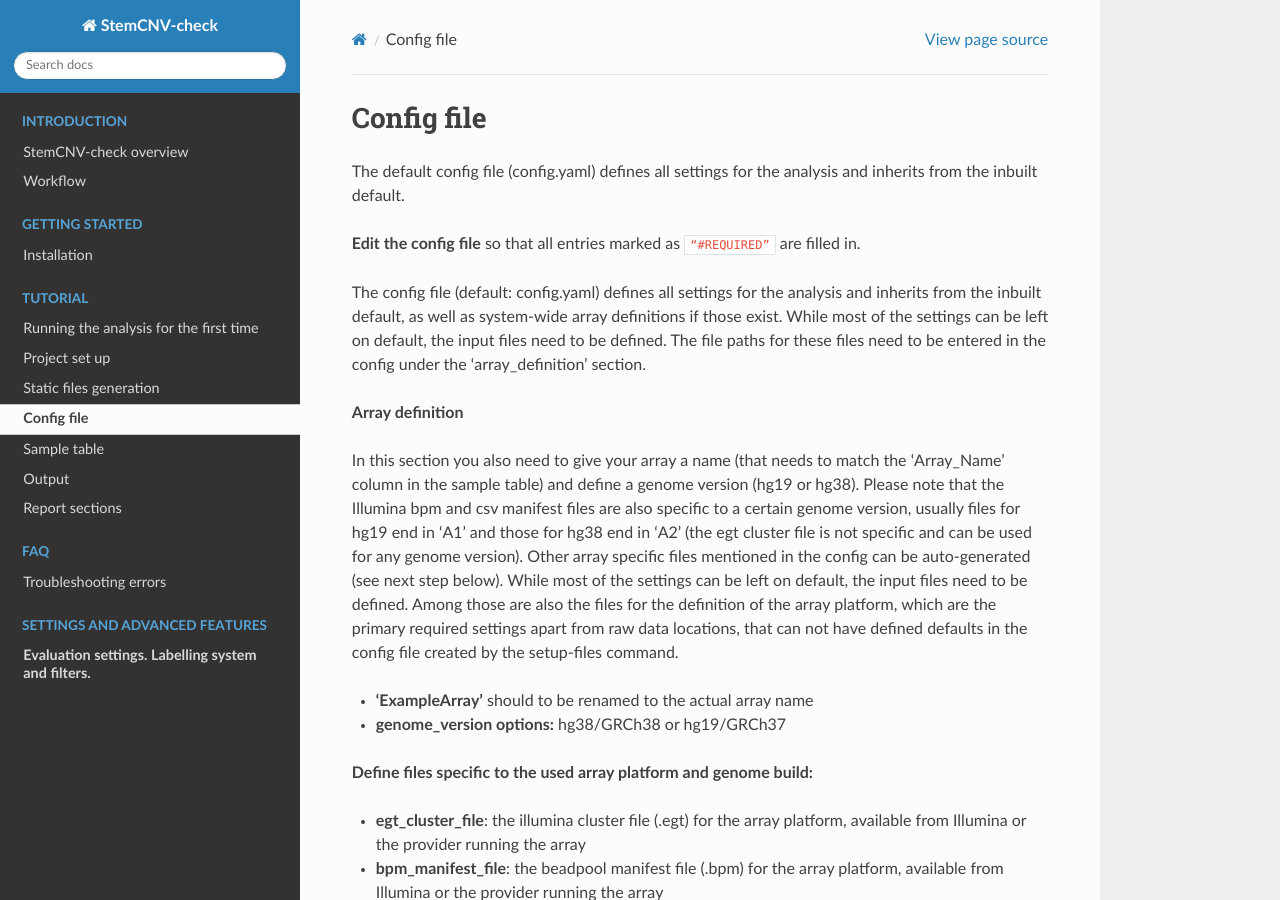
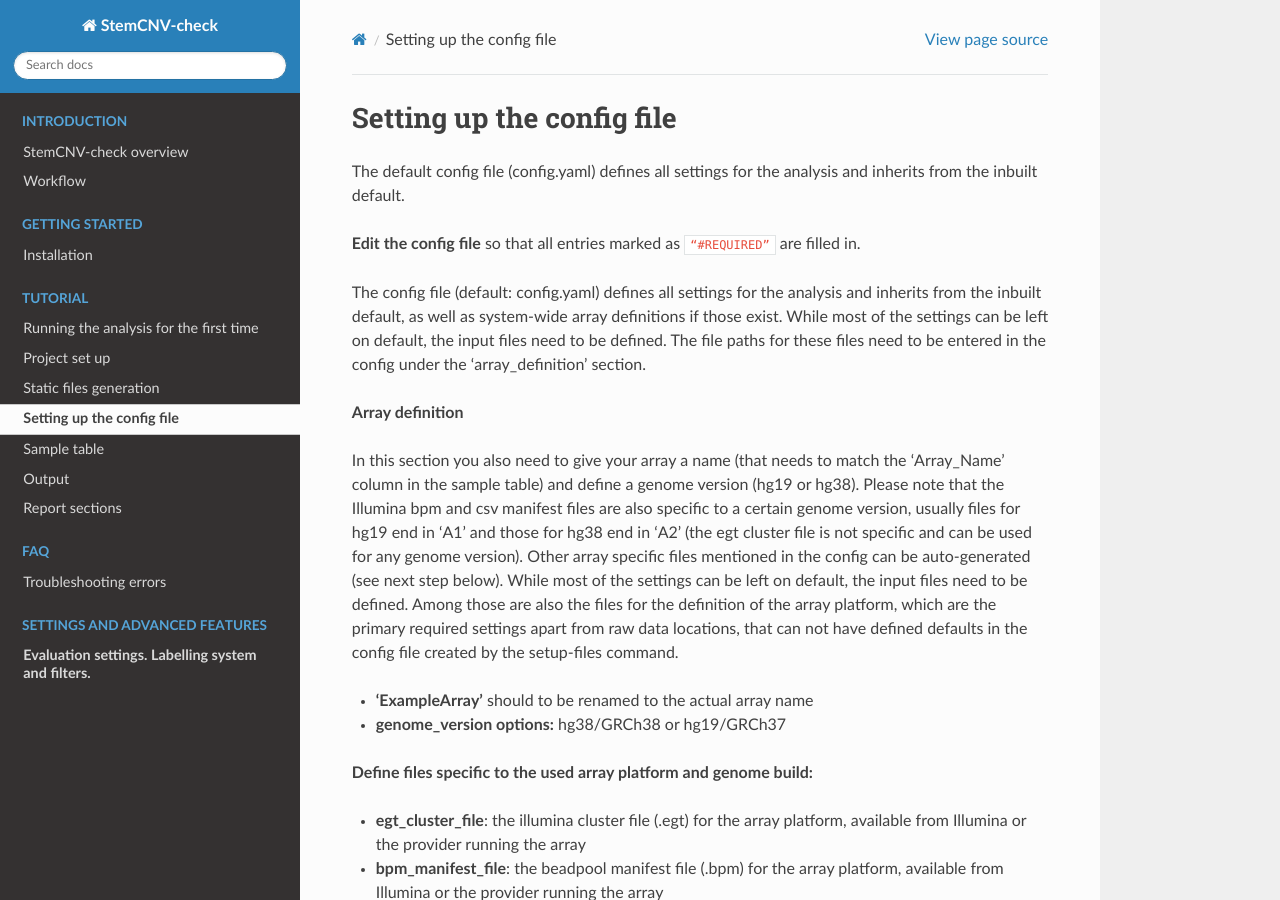
Before and after one commit to bihealth/StemCNV-check, a Sphinx documentation site: the page built from docs/source/config.rst, in a window 1280 px wide and 900 px high. Built offline with Sphinx 7.4.7 and the Read the Docs theme 3.1.0, drawn with Linux system fonts in a browser that asks for light colours; pages that are not in the unit, such as notebooks, are missing from menus.

Commit message:
Update config.rst

```diff
--- a/docs/source/config.rst
+++ b/docs/source/config.rst
@@ -1,5 +1,5 @@
 
-Config file
+Setting up the config file
 ============
 
 The default config file (config.yaml) defines all settings for the analysis and inherits from the inbuilt default.
```
